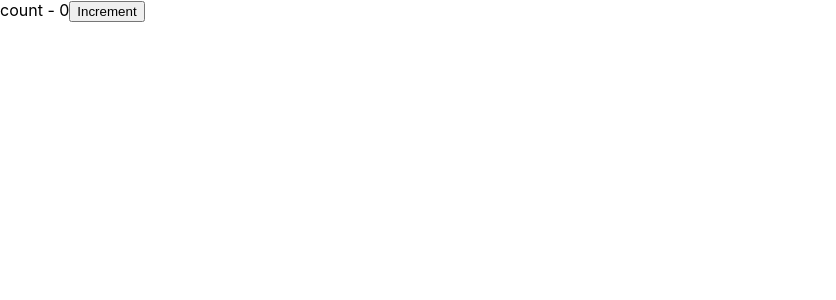
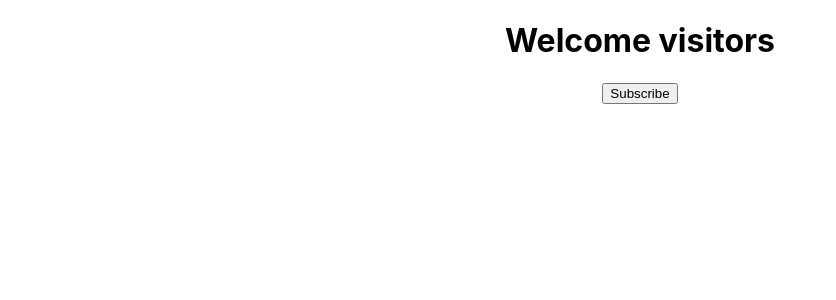
Before and after one commit to ArunaAP/Learn_ReactJs, a React (Create React App) app: page / in a window 1280 px wide. Shown: the top 300 px of the page, without its empty margins (0-836 px from the left). Built offline with nearby package versions, Linux system fonts and the light colour scheme.

Commit message:
Create Message.js component and try state

```diff
--- a/src/App.js
+++ b/src/App.js
@@ -1,16 +1,19 @@
 import './App.css';
 // import Greet from './Components/Greet';
 import Counter from './Components/Counter'
+import Message from './Components/Message';
 
 function App() {
   return (
-    <Counter/>
+    <div className="App">
+    <Message />
 
-    // <div className="App">
+    {/* // <Counter/>
+
     //   <Greet name="Aruna"/>
     //   <Greet name="Priyankara"/>
-    //   <Greet name="John"/>
-    // </div>
+    //   <Greet name="John"/> */}
+    </div>
   );
 }
 
--- /dev/null
+++ b/src/Components/Message.js
@@ -0,0 +1,26 @@
+import React, { Component } from 'react';
+
+class Message extends Component {
+  constructor() {
+    super();
+    this.state = {
+      message: 'Welcome visitors',
+    };
+  }
+
+  changeMessage(){
+    this.setState({
+        message: "Thank you for the subscribing"
+    })
+  }
+
+  render() {
+    return (
+      <div>
+        <h1>{this.state.message}</h1>
+        <button onClick={()=> this.changeMessage()}>Subscribe</button>
+      </div>
+    );
+  }
+}
+export default Message;
```
